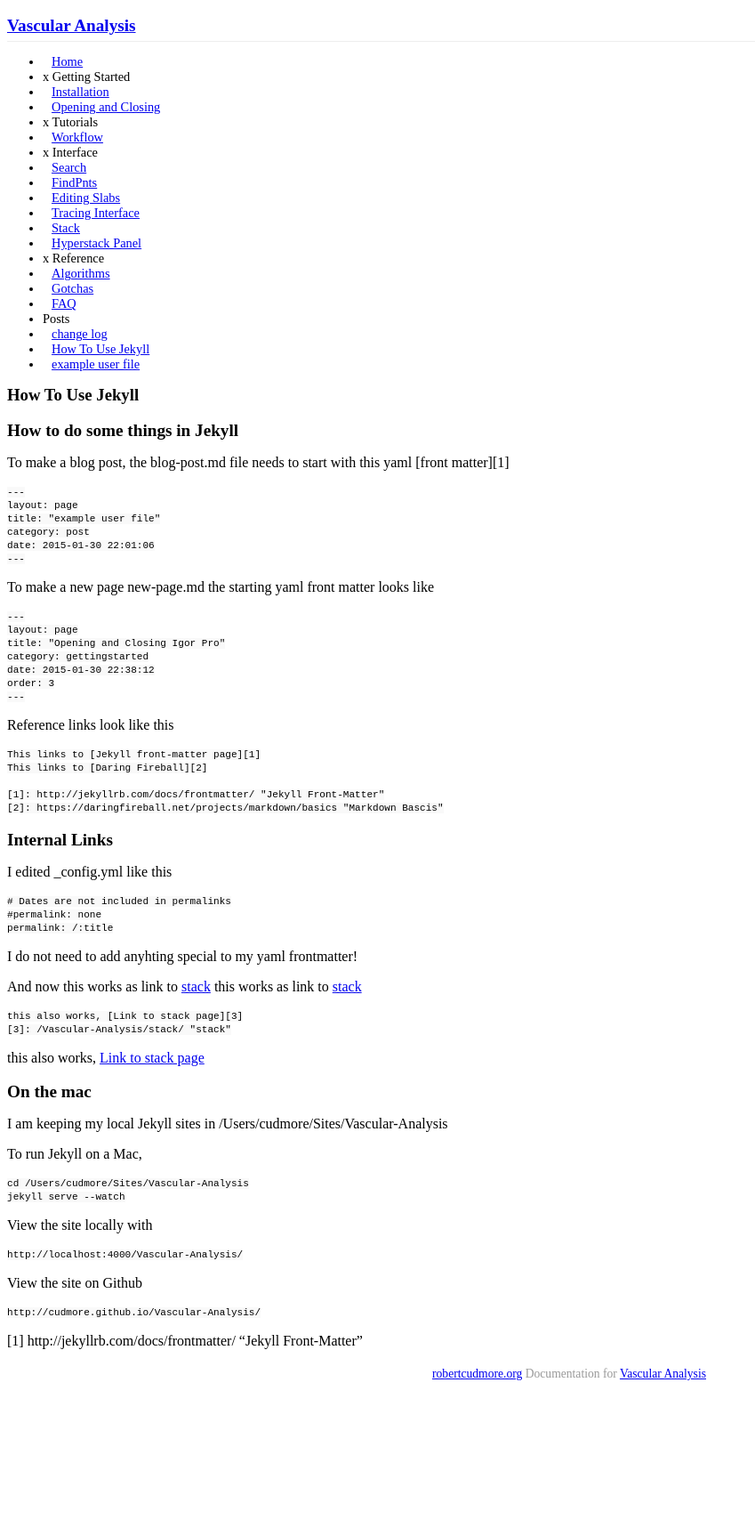
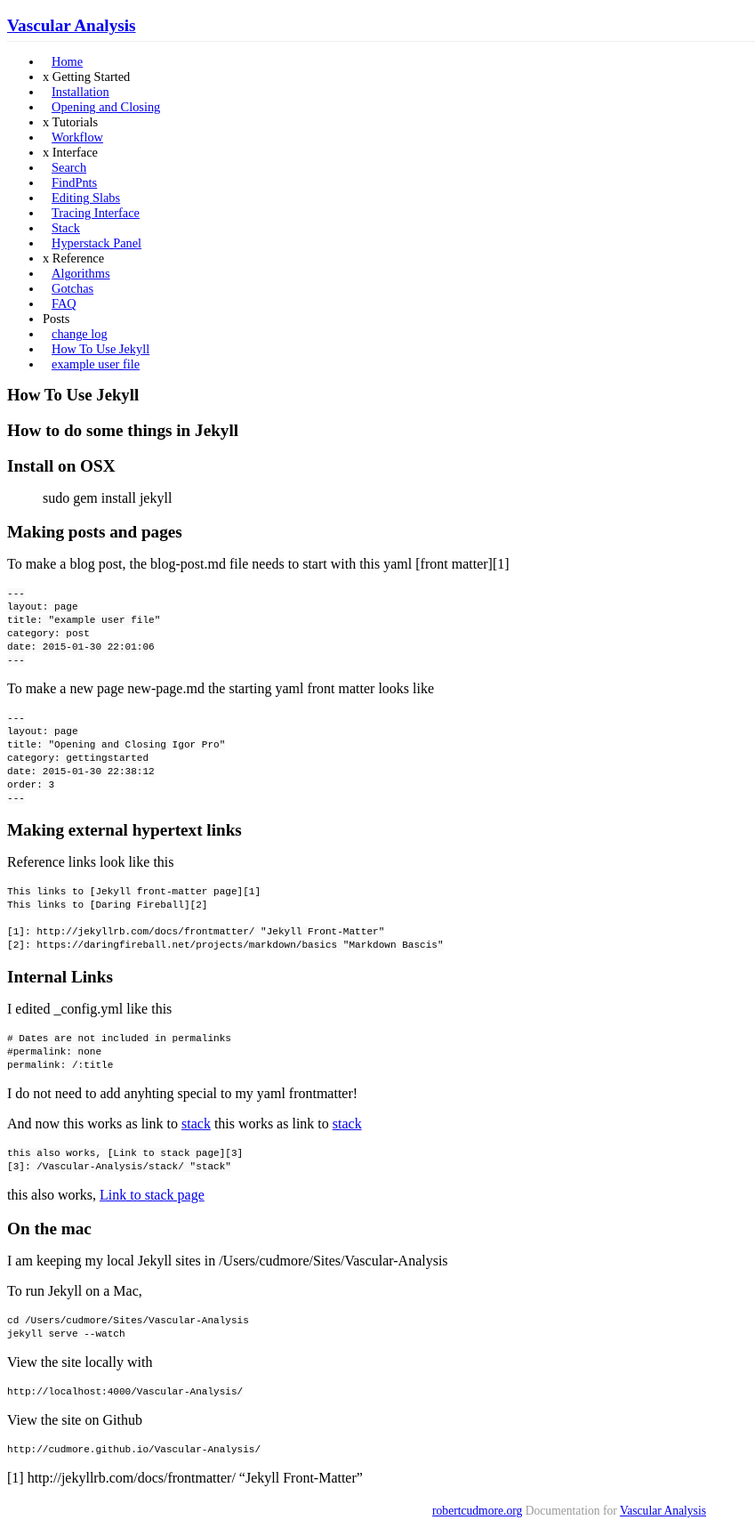
Before and after one commit to cudmore/Vascular-Analysis, a Jekyll site: the page built from _posts/2015-01-30-how-to-use-jekyll.md, in a window 1280 px wide. Shown: the whole page at 89% size, without its empty margins (0-849 px from the left). Built offline with Jekyll 4.4.1, drawn with Linux system fonts in a browser that asks for light colours; Markdown is read by kramdown in place of the engine named in the settings; a style sheet for code colours, icons or effects is not loaded; before the commit the page ends 1572 px from its top, so only the background shows below that.

Commit message:
Update 2015-01-30-how-to-use-jekyll.md

```diff
--- a/_posts/2015-01-30-how-to-use-jekyll.md
+++ b/_posts/2015-01-30-how-to-use-jekyll.md
@@ -8,6 +8,12 @@ date: 2015-01-30 22:01:06
 
 ####How to do some things in Jekyll
 
+####Install on OSX
+
+> sudo gem install jekyll
+
+
+####Making posts and pages
 To make a blog post, the blog-post.md file needs to start with this yaml [front matter][1]
 
 	---
@@ -26,6 +32,8 @@ To make a new page new-page.md the starting yaml front matter looks like
 	date: 2015-01-30 22:38:12
 	order: 3
 	---
+
+####Making external hypertext links
 
 Reference links look like this
 
```
